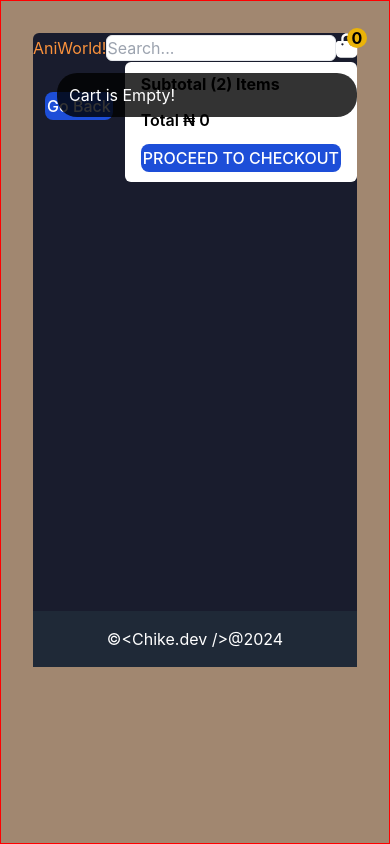
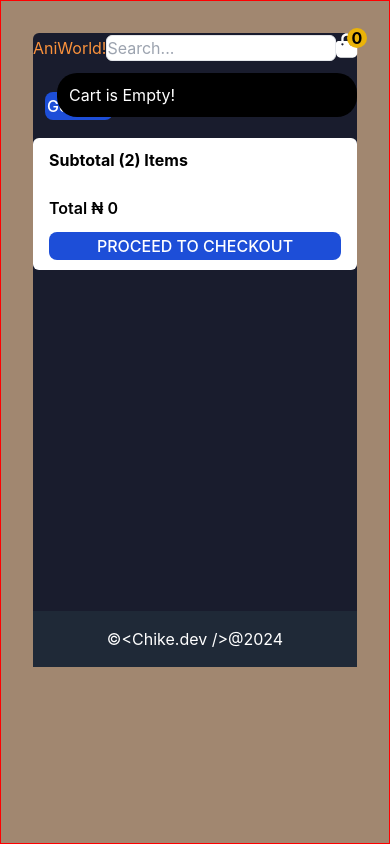
Before and after one commit to chikezie22/animal-store, a React (Vite) app: page /cart in a window 390 px wide. Both pictures are taken after a click on the icon 346 px from the left and 45 px from the top of the page. Built offline with nearby package versions, Linux system fonts and the light colour scheme; what fluid-tailwind would draw is missing.

Commit message:
fixed responsiveness

```diff
--- a/src/components/Dropdown.jsx
+++ b/src/components/Dropdown.jsx
@@ -12,7 +12,7 @@ function Dropdown({ className, setDropDown }) {
   console.log(cart);
   return (
     <div
-      className={`${className} sm:min-w-[21rem] w-[300px] flex justify-start px-3 py-[10px]`}
+      className={`${className} z-10 sm:min-w-[21rem] w-[300px] flex justify-start px-3 py-[10px]`}
     >
       {cart.length > 0 ? (
         <div className="flex flex-col w-full gap-4 p-1">
--- a/src/components/Navbar.jsx
+++ b/src/components/Navbar.jsx
@@ -59,7 +59,7 @@ function Navbar() {
 
         <Dropdown
           setDropDown={setDropDown}
-          className={`absolute right-0 bg-black bg-opacity-80 text-white top-10 rounded-[20px] ${
+          className={`absolute right-0 bg-black sm:bg-opacity-80 text-white top-10 rounded-[20px] ${
             dropDown ? "hidden" : ""
           }`}
         />
--- a/src/page/Cart.jsx
+++ b/src/page/Cart.jsx
@@ -14,13 +14,13 @@ function Cart() {
   }, 0);
   console.log(total);
   return (
-    <section className="flex justify-between">
-      <div className={` flex-1  flex flex-col justify-start px-3 py-[10px]`}>
+    <section className="flex flex-col justify-between md:flex-row gap-2">
+      <div className={` flex-1  flex flex-col justify-start px-3 py-[10px] `}>
         <div className="grid w-full gap-4 p-1">
           {cart.map((animal) => (
             <span
               key={animal.id}
-              className="grid grid-cols-5 place-items-center bg-[#A18770] bg-opacity-60 rounded-[10px] p-4"
+              className="grid grid-cols-4 lg:grid-cols-5 place-items-center bg-[#A18770] bg-opacity-60 rounded-[10px] p-4"
             >
               <img
                 src={animal.image}
@@ -28,7 +28,7 @@ function Cart() {
                 className="rounded-full object-cover w-20 aspect-square scale-110 transition-all duration-300 hover:scale-100"
               />
 
-              <p className="~text-base/xl font-semibold justify-self-start">
+              <p className="~text-base/xl font-semibold  justify-self-start hidden lg:block">
                 {animal.name}
               </p>
               <p className="text-base font-normal">
@@ -56,12 +56,12 @@ function Cart() {
 
               <FontAwesomeIcon
                 icon={faTrash}
-                className="cursor-pointer text-red-600 hover:text-red-700"
-                style={{
-                  width: "25px",
-                  height: "25px",
-                  // color: "white",
-                }}
+                className="cursor-pointer text-red-600 hover:text-red-700 w-4 h-4 md:w-[25px] sm:h-[25px]"
+                // style={{
+                //   width: "25px",
+                //   height: "25px",
+                //   color: "white",
+                // }}
                 onClick={(e) => {
                   e.stopPropagation();
                   dispatch({
@@ -82,6 +82,10 @@ function Cart() {
       </div>
       <div className="bg-white px-4 py-[10px] grid content-start gap-3 rounded-md">
         <h2 className="font-bold text-lg">Subtotal (2) Items</h2>
+        <h3 className="font-normal text-base sm:hidden block">
+          {cart.map((animal) => animal.name).join(", ")}
+        </h3>
+
         <h3 className="font-semibold text-base">
           Total &#x20a6; {Math.floor(total)}
         </h3>
```
